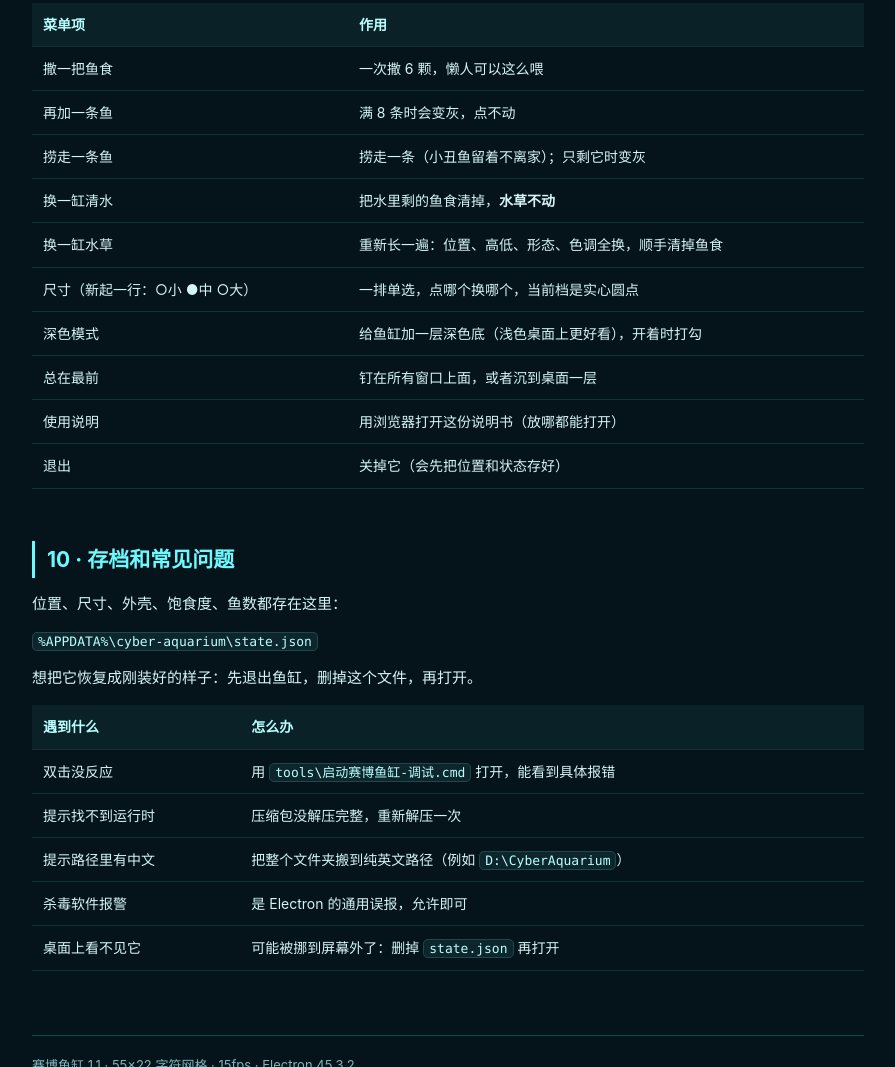
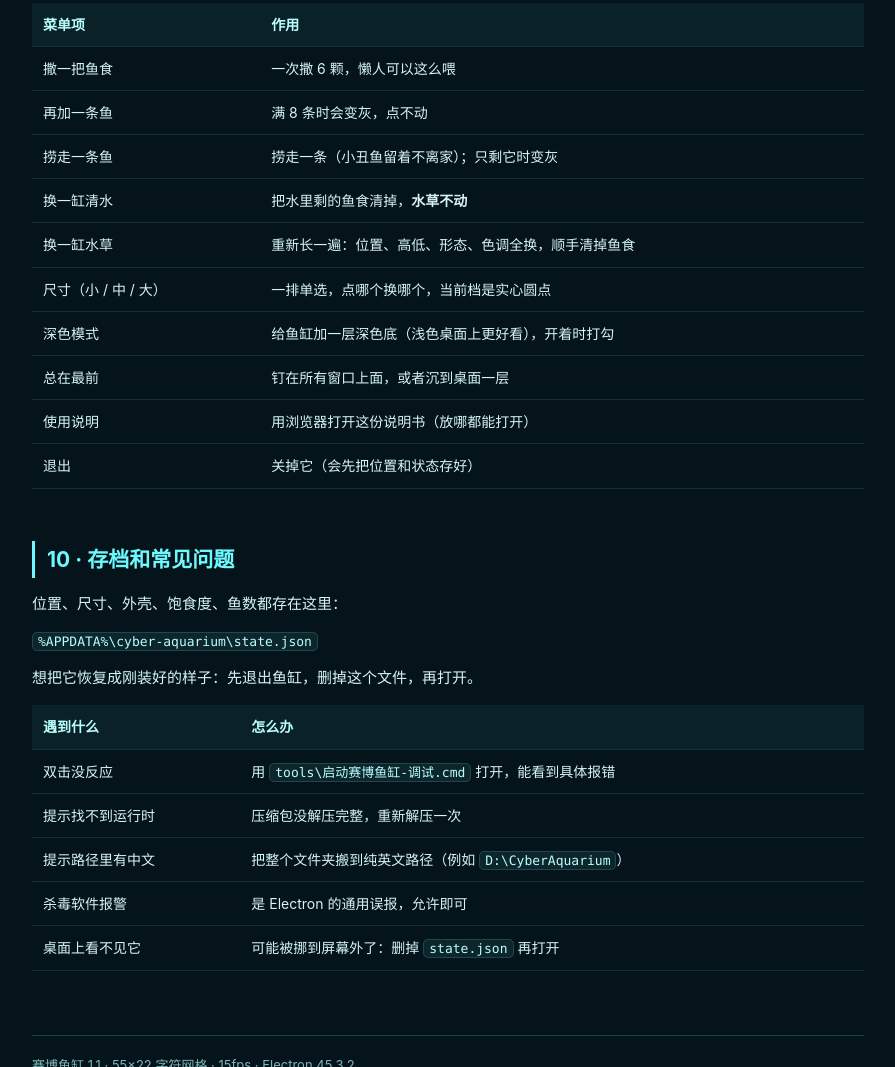
Before and after one commit to PanXingcheng01/cyber-aquarium, a plain HTML site: page 说明书.html in a window 1280 px wide. Shown: the part 6472-7539 px from the top of the page, without its empty margins (192-1087 px from the left). Drawn offline with Linux system fonts and the light colour scheme.

Commit message:
说明书菜单表精简

```diff
--- a/说明书.html
+++ b/说明书.html
@@ -196,7 +196,7 @@
   <tr><td>捞走一条鱼</td><td>捞走一条（小丑鱼留着不离家）；只剩它时变灰</td></tr>
   <tr><td>换一缸清水</td><td>把水里剩的鱼食清掉，<strong>水草不动</strong></td></tr>
   <tr><td>换一缸水草</td><td>重新长一遍：位置、高低、形态、色调全换，顺手清掉鱼食</td></tr>
-  <tr><td>尺寸（新起一行：○小 ●中 ○大）</td><td>一排单选，点哪个换哪个，当前档是实心圆点</td></tr>
+  <tr><td>尺寸（小 / 中 / 大）</td><td>一排单选，点哪个换哪个，当前档是实心圆点</td></tr>
   <tr><td>深色模式</td><td>给鱼缸加一层深色底（浅色桌面上更好看），开着时打勾</td></tr>
   <tr><td>总在最前</td><td>钉在所有窗口上面，或者沉到桌面一层</td></tr>
   <tr><td>使用说明</td><td>用浏览器打开这份说明书（放哪都能打开）</td></tr>
```
